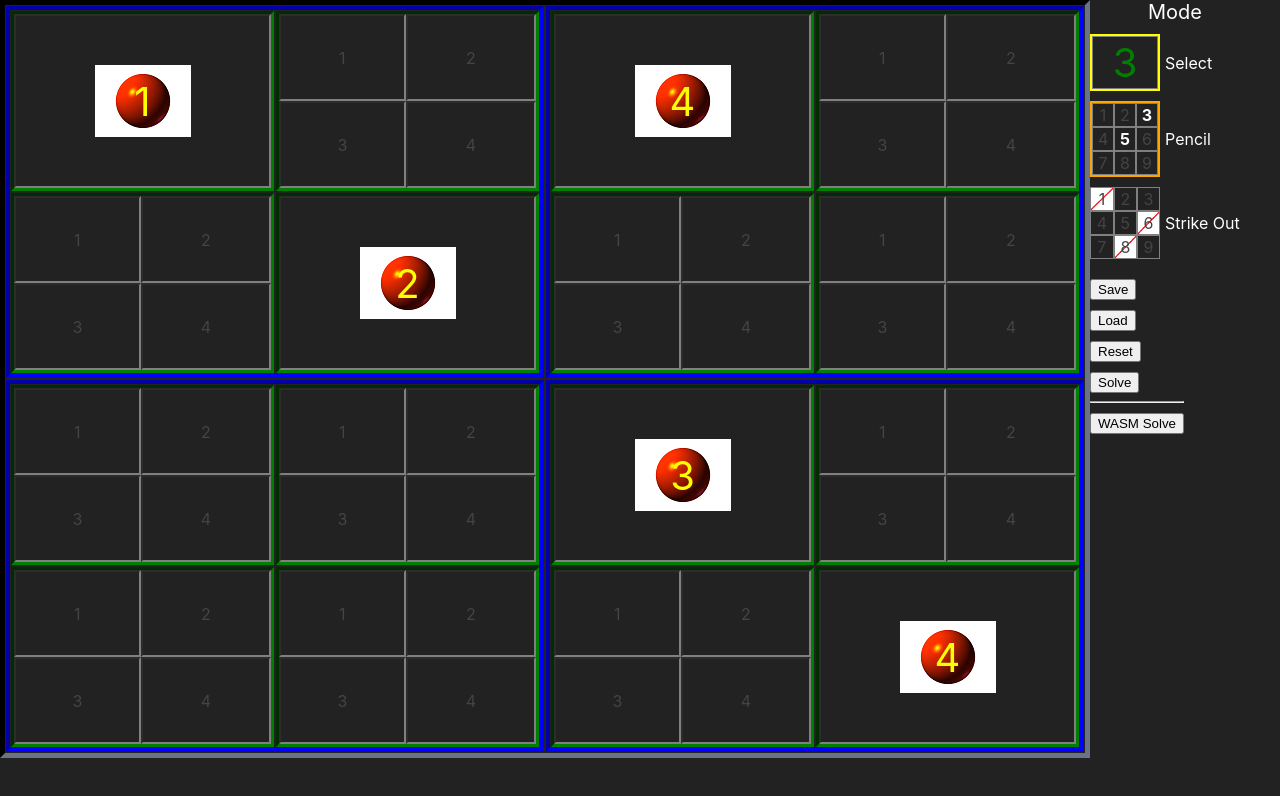
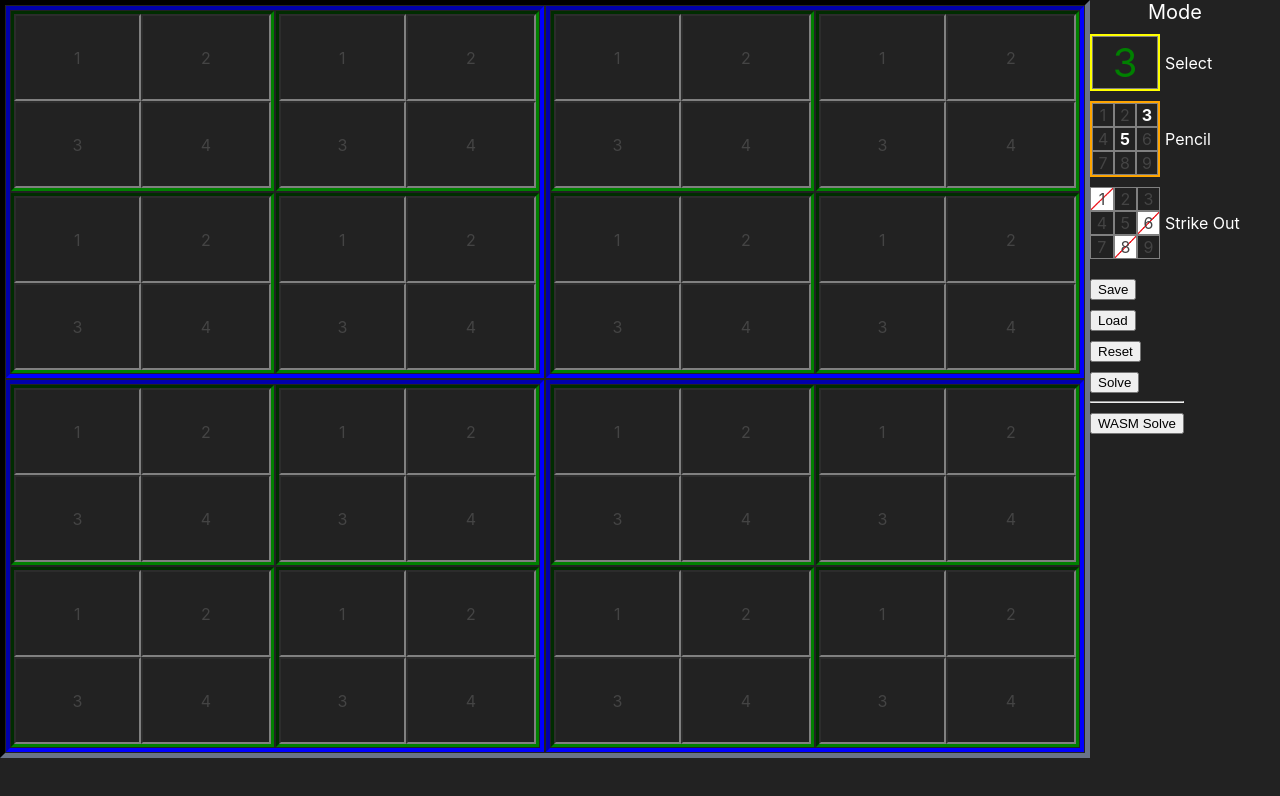
Before and after one commit to efiliba/sudoku, a React app: page / in a window 1280 px wide. Shown: the top 796 px of the page. Built offline with nearby package versions, Linux system fonts and the light colour scheme.

Commit message:
Check if cell already set, else method calculated

```diff
--- a/src/App.tsx
+++ b/src/App.tsx
@@ -8,12 +8,12 @@ const rows = 2;
 solver.Grid.Constructor(columns, rows);
 const grid = new solver.Grid();
 
-grid.setByPositionShallow(0, 0, 0, 0, 0, 0);
-grid.setByPositionShallow(0, 0, 1, 1, 1, 0);
-grid.setByPositionShallow(1, 1, 0, 0, 0, 1);
-grid.setByPositionShallow(1, 1, 1, 1, 1, 1);
-// grid.setByPositionShallow(1, 0, 1, 0, 1, 0);
-grid.setByPositionShallow(1, 0, 0, 0, 1, 1);
+// grid.setByPositionShallow(0, 0, 0, 0, 0, 0);
+// grid.setByPositionShallow(0, 0, 1, 1, 1, 0);
+// grid.setByPositionShallow(1, 1, 0, 0, 0, 1);
+// // grid.setByPositionShallow(1, 1, 1, 1, 1, 1);
+
+// grid.setByPositionShallow(1, 0, 0, 0, 1, 1);
 
 const App: React.FC = () => {
   const loadWasm = async () => {
--- a/src/solver/subGrid.ts
+++ b/src/solver/subGrid.ts
@@ -551,8 +551,9 @@ export class SubGrid implements ISubGrid {
 		for (let row = 0; row < SubGrid.rows; row++) {
 			for (let column = 0; column < SubGrid.columns; column++) {
 				const option = options[index++];
-				if (isPowerOf2(option)) {
-					this.cells[row][column].setByOption(option, SetMethod.loaded);
+				const cell = this.cells[row][column];
+				if (!cell.setMethod && isPowerOf2(option)) {
+					cell.setByOption(option, SetMethod.calculated);
 				}
 			}
 		}
```
